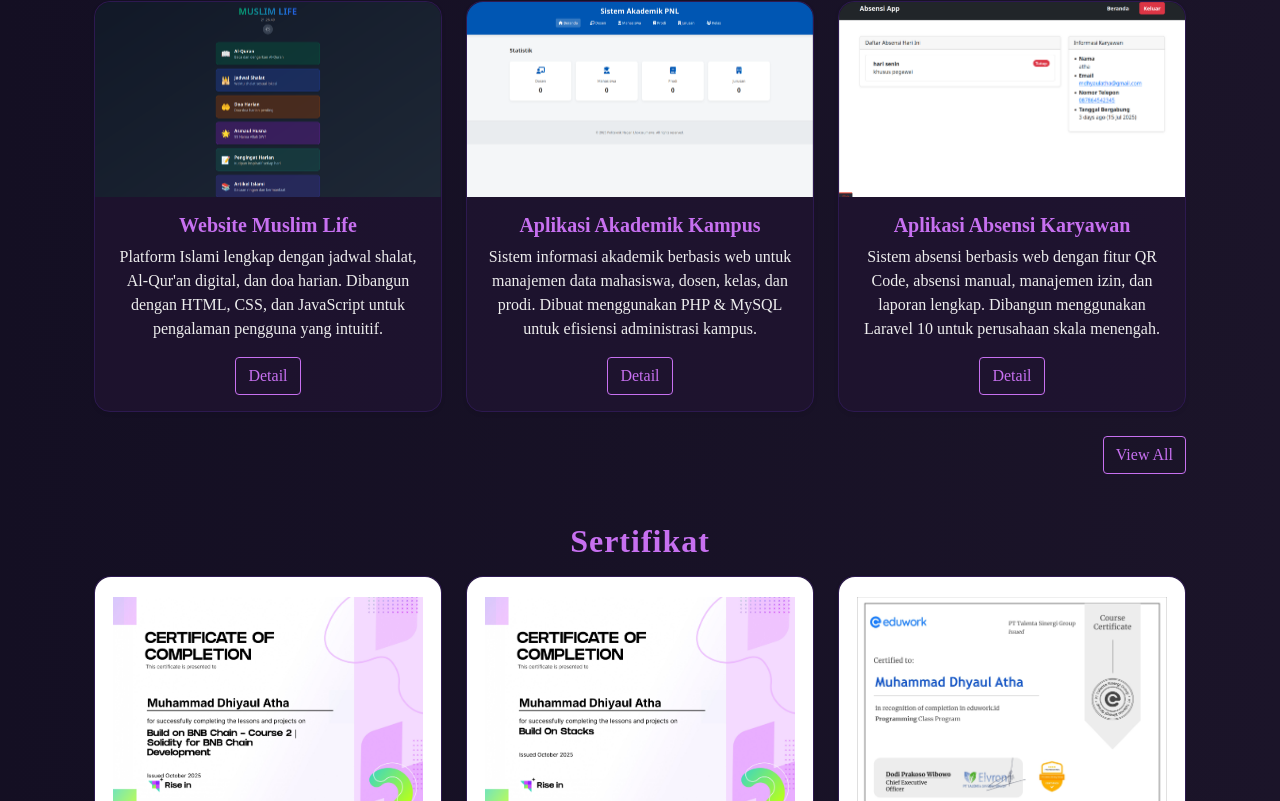
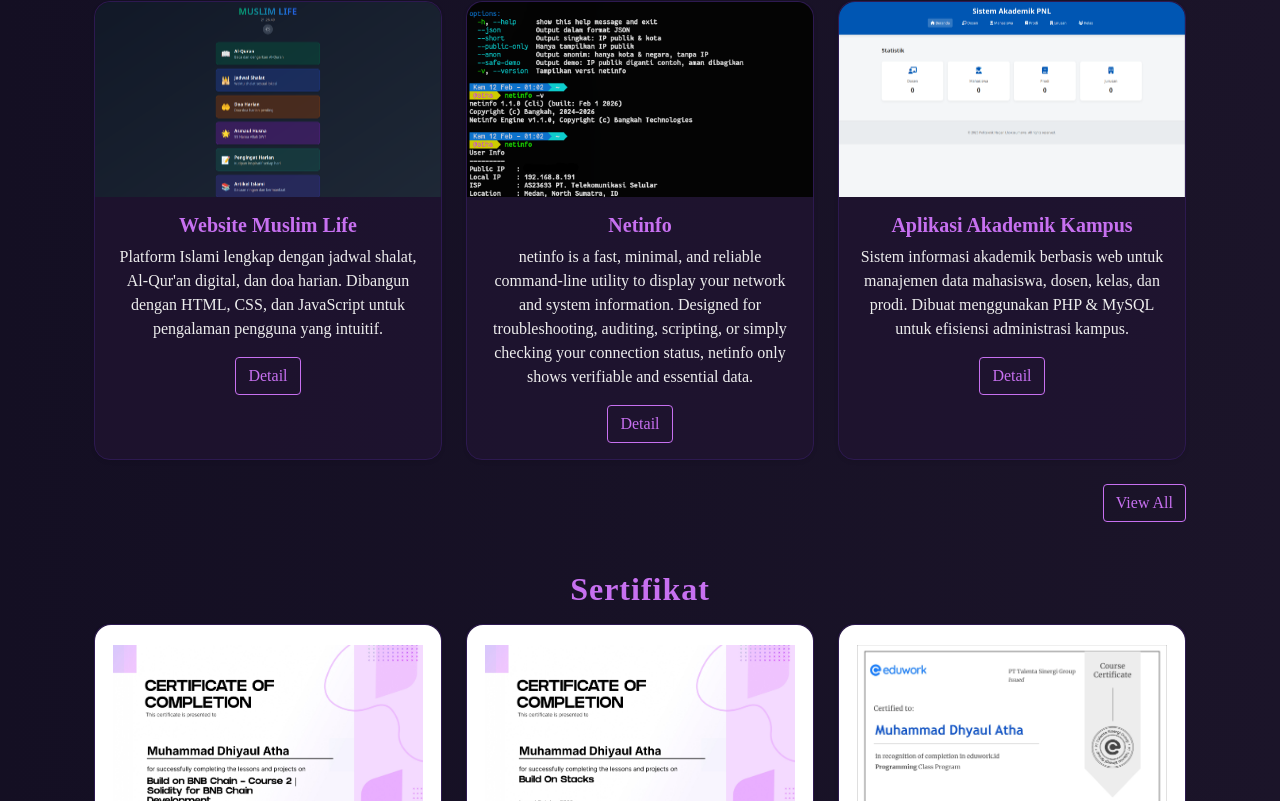
Before and after one commit to Bangkah/portfolio, a React (Create React App) app: page / in a window 1280 px wide. Shown: the part 1895-2696 px from the top of the page. Built offline with nearby package versions, Linux system fonts and the light colour scheme; a small style sheet from the web is missing.

Commit message:
add: project

```diff
--- a/src/components/Projects/projectDetailsData.js
+++ b/src/components/Projects/projectDetailsData.js
@@ -1,6 +1,7 @@
 // Data detail project, lebih spesifik dan lengkap
 import muslimlifeImg from "../../Assets/Projects/muslimlife.png";
 import akademikImg from "../../Assets/Projects/akademik.png";
+import netinfoImg from "../../Assets/Projects/netinfo.png"
 import absensiImg from "../../Assets/Projects/absensi.png";
 import islamicblogImg from "../../Assets/Projects/islamicblog.png";
 import mantapaiImg from "../../Assets/Projects/mantapai.png";
@@ -39,6 +40,22 @@ const projectDetailsData = {
     technologies: ["PHP", "MySQL", "Bootstrap"],
     motivation: "Digitalisasi administrasi kampus agar lebih efisien dan transparan.",
     challenges: "Membuat sistem multi-user dan validasi data akademik.",
+  },
+  "netinfo": {
+    title: "netinfo",
+    hero: netinfoImg,
+    description: "Professional CLI tool to display user network and system information (IP, ASN, ISP, etc)",
+    features: [
+      "Show public and local IP addresses",
+      "Detect ASN and organization/ISP",
+      "Reverse DNS lookup",
+      "Estimate network type (Mobile/Fiber/DSL/Wireless/ISP",
+      "Display system info: OS, kernel, architecture, hostname, terminal, shell",
+      "Detect VPN/proxy status (if available)"
+    ],
+    technologies: ["Python", "Shell", "Arch Linux", "AUR Packaging"],
+    motivation: "I built netinfo to create a fast, reliable, and minimal network diagnostic tool that focuses only on verifiable data. Many existing tools provide excessive or unverified information, so I wanted a clean and trustworthy CLI utility suitable for troubleshooting, scripting, and system auditing.",
+    challenges: "One of the main challenges was ensuring accuracy and reliability of network data across different environments, while keeping the output minimal and fast. Packaging and distributing the tool through AUR also required learning Arch packaging standards, dependency management, and maintaining compatibility with different system configurations.",
   },
   "absensi-karyawan": {
     title: "Aplikasi Absensi Karyawan",
--- a/src/components/Projects/projectsData.js
+++ b/src/components/Projects/projectsData.js
@@ -1,6 +1,7 @@
 // Data project untuk halaman Projects dan ProjectDetail
 import muslimlifeImg from "../../Assets/Projects/muslimlife.png";
 import akademikImg from "../../Assets/Projects/akademik.png";
+import netinfoImg from "../../Assets/Projects/netinfo.png";
 import absensiImg from "../../Assets/Projects/absensi.png";
 import islamicblogImg from "../../Assets/Projects/islamicblog.png";
 import mantapaiImg from "../../Assets/Projects/mantapai.png";
@@ -16,6 +17,13 @@ const projectsData = [
     imgPath: muslimlifeImg,
     description: "Platform Islami lengkap dengan jadwal shalat, Al-Qur'an digital, dan doa harian. Dibangun dengan HTML, CSS, dan JavaScript untuk pengalaman pengguna yang intuitif.",
     detail: `<ul><li>Fitur: Jadwal shalat, Al-Qur'an digital, doa harian, dan artikel Islami.</li><li>Teknologi: HTML, CSS, JavaScript.</li><li>Tujuan: Memudahkan umat Muslim mengakses informasi ibadah harian.</li></ul>`,
+  },
+  {
+    slug: "netinfo",
+    title: "Netinfo",
+    imgPath: netinfoImg,
+    description: "netinfo is a fast, minimal, and reliable command-line utility to display your network and system information. Designed for troubleshooting, auditing, scripting, or simply checking your connection status, netinfo only shows verifiable and essential data.",
+    detail: "<ul><li>Features: Public & local IP detection, ASN & ISP lookup, reverse DNS, network type estimation, VPN/proxy detection, and system information (OS, kernel, architecture, hostname, terminal, shell).</li><li>Technology: Python, Shell scripting.</li><li>Platform: Arch Linux (available on AUR).</li><li>Focus: Minimal output, verifiable data, and privacy-conscious reporting.</li><li>Version: 2.1.0 with professional English documentation and structured output.</li></ul>",
   },
   {
     slug: "akademik-kampus",
```
Also changed, not shown: src/Assets/Projects/netinfo.png (added).
